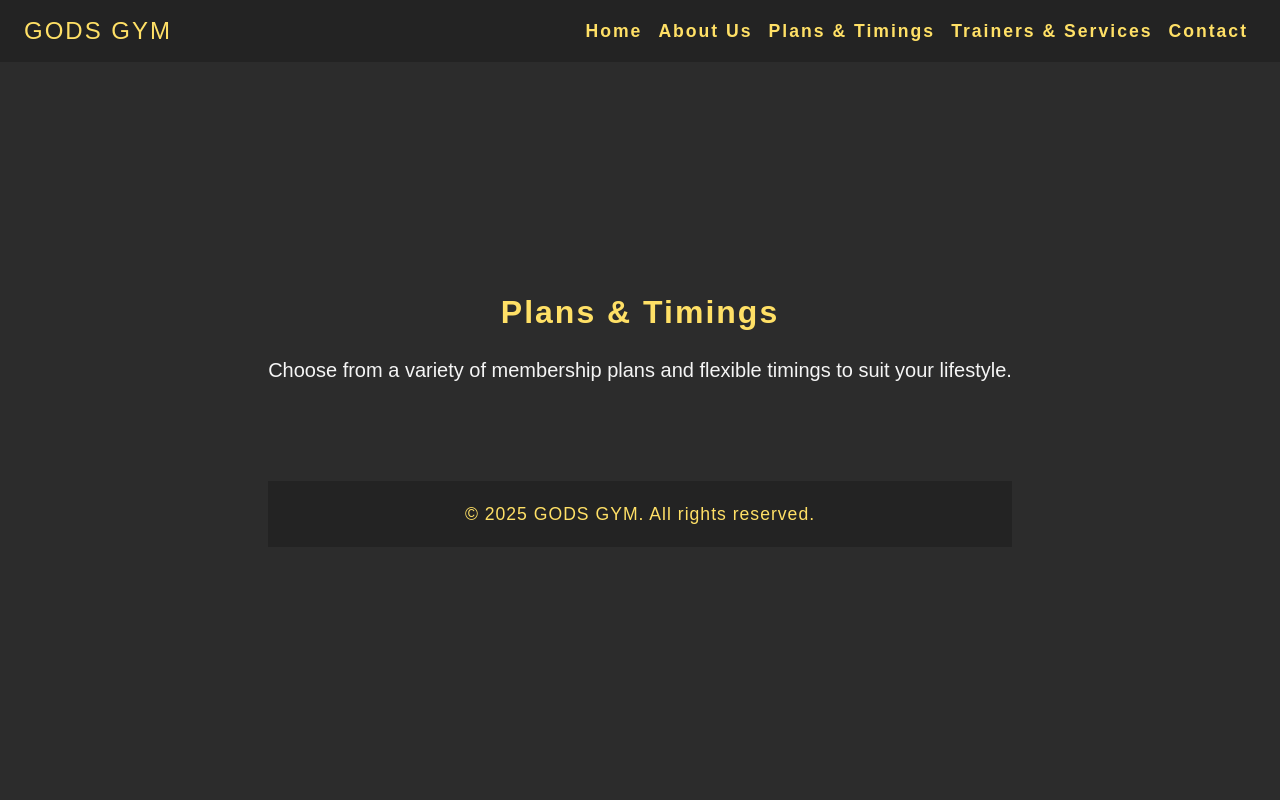
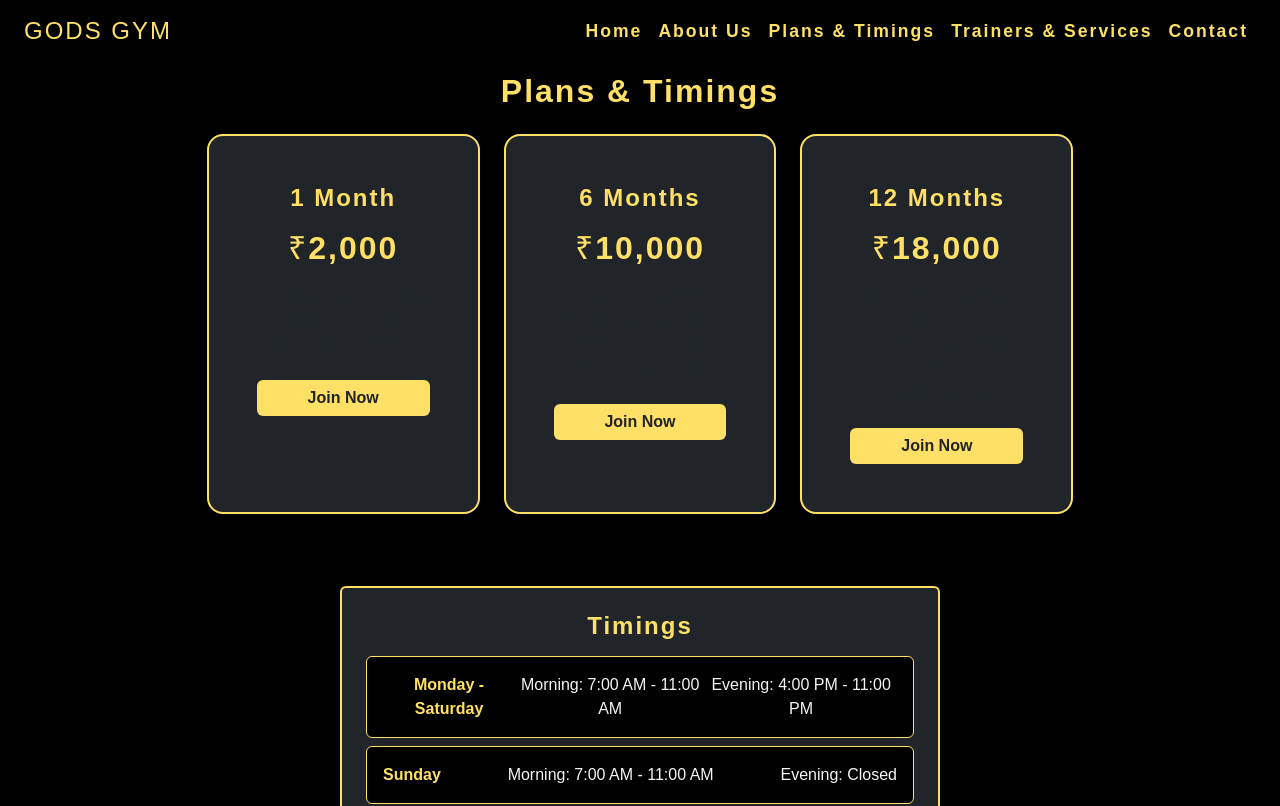
Before and after one commit to SakshamKumarGahoi/GodsGym, a React (Vite) app in the folder godsgym/: page /plans in a window 1280 px wide. Shown: the top 806 px of the page. Built offline with nearby package versions, Linux system fonts and the light colour scheme.

Commit message:
made changes to about and plans

```diff
--- a/godsgym/src/App.css
+++ b/godsgym/src/App.css
@@ -1,11 +1,11 @@
 body {
   font-family: 'Oswald', Arial, sans-serif;
-  background-color: #2c2c2c;
+  background-color: #000 !important;
   color: #f5f5f5;
 }
 
 .navbar {
-  background-color: #232323 !important;
+  background-color: #000 !important;
   font-weight: bold;
   font-family: 'Oswald', Arial, sans-serif;
   letter-spacing: 2px;
@@ -71,7 +71,7 @@ h4 {
 }
 
 .footer {
-  background-color: #232323;
+  background-color: #000 !important;
   color: #ffe066;
   text-align: center;
   padding: 20px 0;
--- a/godsgym/src/pages/About.jsx
+++ b/godsgym/src/pages/About.jsx
@@ -1,8 +1,25 @@
+import aboutImg from '../assets/about-gym.jpg';
+
 function About() {
   return (
     <div className="container section">
       <h2 className="highlight text-center mb-4">About Us</h2>
-      <p className="lead text-center">We are dedicated to helping you achieve your fitness goals with top-notch equipment, expert trainers, and a motivating environment.</p>
+      <div className="row align-items-center justify-content-center">
+        <div className="col-md-7">
+          <p className="lead mb-4 text-md-start text-center">
+            Gods Gym aims to bring next generation fitness with top-notch specialized workout facilities and training programs for all members. Our gym offers progressive physical training and resistance formats, state-of-the-art equipment, and an expansive floor for a wide assortment of specialized training programs led by industry professionals.
+          </p>
+          <p className="lead mb-4 text-md-start text-center">
+            More than just a gym, Gods Gym is a way of life. Our vision and mission are to provide the best fitness experience possible under the supervision of highly qualified and experienced professionals. We strive to meet the demand for an upscale gym in our community, offering functional training, fitness bootcamps, body transformation, weight loss, and weight gain programs.
+          </p>
+          <p className="lead text-md-start text-center">
+            Our fitness team possesses exceptional talent, creativity, and genuine professionalism. We prioritize our members' needs and are with them every step of the way to reach their fitness goals.
+          </p>
+        </div>
+        <div className="col-md-5 text-center">
+          <img src={aboutImg} alt="Our Gym" style={{maxWidth: '100%', borderRadius: 16, border: '2px solid #ffe066', boxShadow: '0 2px 12px rgba(0,0,0,0.15)'}} />
+        </div>
+      </div>
     </div>
   );
 }
--- a/godsgym/src/pages/Plans.jsx
+++ b/godsgym/src/pages/Plans.jsx
@@ -2,7 +2,69 @@ function Plans() {
   return (
     <div className="container section">
       <h2 className="highlight text-center mb-4">Plans & Timings</h2>
-      <p className="lead text-center">Choose from a variety of membership plans and flexible timings to suit your lifestyle.</p>
+      <div className="row justify-content-center mb-5">
+        {/* Pricing Cards */}
+        <div className="col-md-4 mb-4">
+          <div className="card bg-dark text-center h-100" style={{border: '2px solid #ffe066', borderRadius: 16}}>
+            <div className="card-body">
+              <h4 className="highlight mb-3">1 Month</h4>
+              <h2 className="mb-3" style={{color: '#ffe066', fontWeight: 'bold'}}>₹2,000</h2>
+              <ul className="list-unstyled mb-4">
+                <li>Unlimited Gym Access</li>
+                <li>Personalized Guidance</li>
+                <li>Modern Equipment</li>
+              </ul>
+              <button className="btn btn-yellow w-100">Join Now</button>
+            </div>
+          </div>
+        </div>
+        <div className="col-md-4 mb-4">
+          <div className="card bg-dark text-center h-100" style={{border: '2px solid #ffe066', borderRadius: 16}}>
+            <div className="card-body">
+              <h4 className="highlight mb-3">6 Months</h4>
+              <h2 className="mb-3" style={{color: '#ffe066', fontWeight: 'bold'}}>₹10,000</h2>
+              <ul className="list-unstyled mb-4">
+                <li>Unlimited Gym Access</li>
+                <li>Personalized Guidance</li>
+                <li>Modern Equipment</li>
+                <li>1 Free Diet Consultation</li>
+              </ul>
+              <button className="btn btn-yellow w-100">Join Now</button>
+            </div>
+          </div>
+        </div>
+        <div className="col-md-4 mb-4">
+          <div className="card bg-dark text-center h-100" style={{border: '2px solid #ffe066', borderRadius: 16}}>
+            <div className="card-body">
+              <h4 className="highlight mb-3">12 Months</h4>
+              <h2 className="mb-3" style={{color: '#ffe066', fontWeight: 'bold'}}>₹18,000</h2>
+              <ul className="list-unstyled mb-4">
+                <li>Unlimited Gym Access</li>
+                <li>Personalized Guidance</li>
+                <li>Modern Equipment</li>
+                <li>2 Free Diet Consultations</li>
+              </ul>
+              <button className="btn btn-yellow w-100">Join Now</button>
+            </div>
+          </div>
+        </div>
+      </div>
+      {/* Timings Section */}
+      <div className="bg-dark p-4 rounded mx-auto" style={{maxWidth: 600, border: '2px solid #ffe066'}}>
+        <h4 className="highlight text-center mb-3">Timings</h4>
+        <div className="d-flex flex-column align-items-center gap-2">
+          <div className="w-100 d-flex justify-content-between align-items-center bg-black p-3 rounded" style={{border: '1px solid #ffe066'}}>
+            <span style={{color: '#ffe066', fontWeight: 'bold'}}>Monday - Saturday</span>
+            <span style={{color: '#f5f5f5'}}>Morning: 7:00 AM - 11:00 AM</span>
+            <span style={{color: '#f5f5f5'}}>Evening: 4:00 PM - 11:00 PM</span>
+          </div>
+          <div className="w-100 d-flex justify-content-between align-items-center bg-black p-3 rounded" style={{border: '1px solid #ffe066'}}>
+            <span style={{color: '#ffe066', fontWeight: 'bold'}}>Sunday</span>
+            <span style={{color: '#f5f5f5'}}>Morning: 7:00 AM - 11:00 AM</span>
+            <span style={{color: '#f5f5f5'}}>Evening: Closed</span>
+          </div>
+        </div>
+      </div>
     </div>
   );
 }
```
Also changed, not shown: godsgym/src/assets/about-gym.jpg (added).
